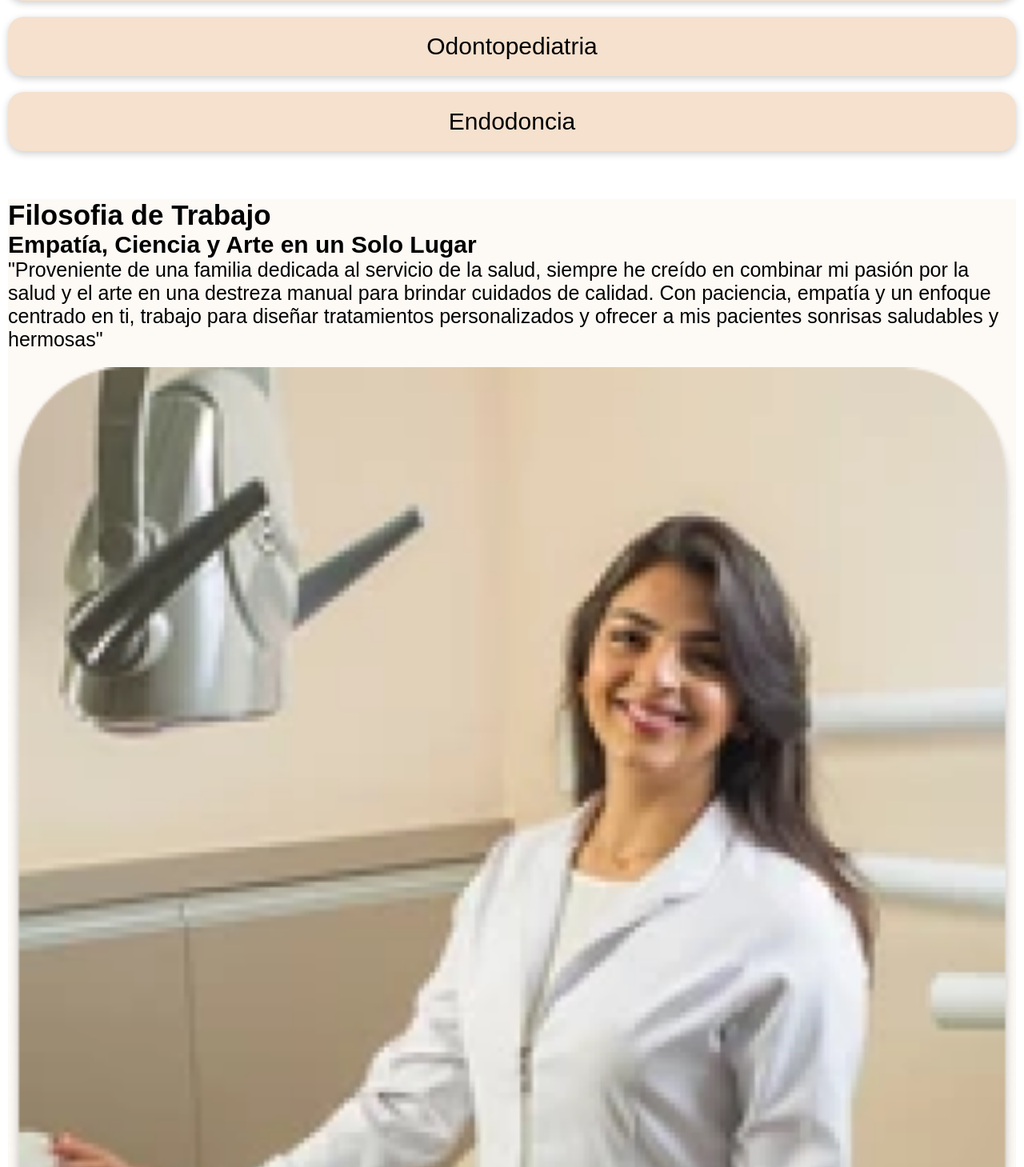
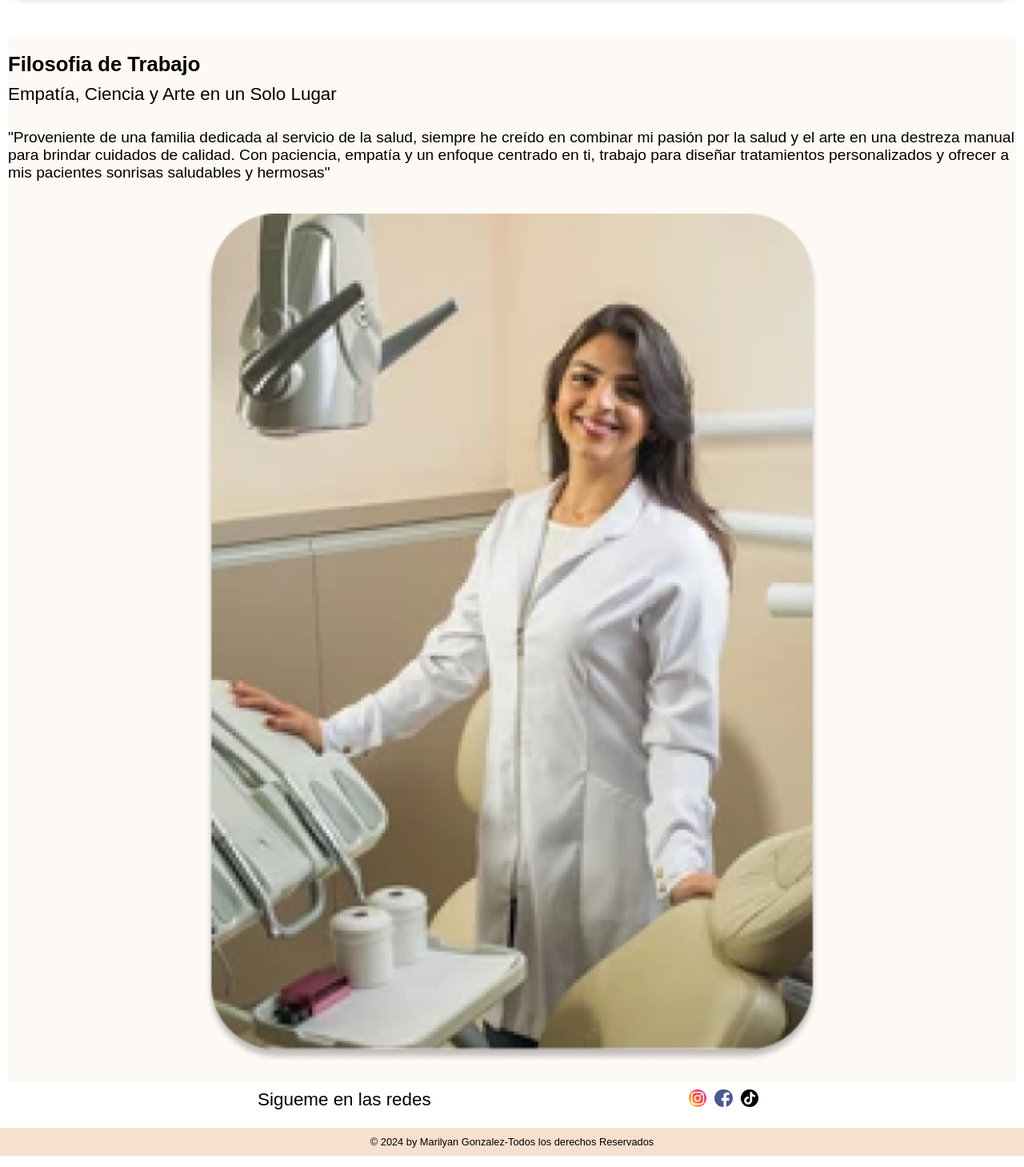
Before and after one commit to HouMengZambrano/proyectoOdontologia, a React (Vite) app in the folder odontologia_marilian_gonzalez/: page / in a window 1280 px wide. Shown: the part 1091-2550 px from the top of the page at 80% size. Built offline with nearby package versions, Linux system fonts and the light colour scheme.

Commit message:
task home 6,7,8,9

```diff
--- a/odontologia_marilian_gonzalez/src/components/FilosofiaArticle.tsx
+++ b/odontologia_marilian_gonzalez/src/components/FilosofiaArticle.tsx
@@ -5,12 +5,17 @@ import '../sytles/FilosofiaArticle.css'
 const FilosofiaArticle = () => {
   return (
     <div className='filosofiaArticle'>
+      <div className="filosofiaArticle-text-container">
         <h2>Filosofia de Trabajo</h2>
         <h3>Empatía, Ciencia y Arte en un Solo Lugar</h3>
         <p>
         "Proveniente de una familia dedicada al servicio de la salud, siempre he creído en combinar mi pasión por la salud y el arte en una destreza manual para brindar cuidados de calidad. Con paciencia, empatía y un enfoque centrado en ti, trabajo para diseñar tratamientos personalizados y ofrecer a mis pacientes sonrisas saludables y hermosas"
         </p>
+      </div>
+      <div className="filosofiaArticle-img-container">
         <img src={filosofiaImg} alt="imagen de filosofiahh"></img>
+      </div>
+
     </div>
   )
 }
--- a/odontologia_marilian_gonzalez/src/components/Footer.tsx
+++ b/odontologia_marilian_gonzalez/src/components/Footer.tsx
@@ -11,9 +11,16 @@ const Footer = () => {
         <div className='socialMedia'>
             <span>Sigueme en las redes</span>
             <span className='socialIcons'>
-            <img src={instagramLogo} alt='instagram logo'></img>
-            <img src={facebookLogo} alt='facebook logo'></img>
-            <img src={tiktokLogo}alt="tiktok logo"></img>
+            <a href="https://www.instagram.com/odmariliangonzalez/" target="_blank" rel="noopener noreferrer">
+             <img src={instagramLogo} alt='instagram logo'></img>
+            </a>
+            <a target="_self" >
+              <img src={facebookLogo} alt='facebook logo'>
+              </img>
+            </a>
+            <a target="_self">
+              <img src={tiktokLogo}alt="tiktok logo"></img>
+            </a>
             </span>
         </div>
         <div className='rights'>
--- a/odontologia_marilian_gonzalez/src/sytles/EspecialidadButton.css
+++ b/odontologia_marilian_gonzalez/src/sytles/EspecialidadButton.css
@@ -1,13 +1,13 @@
 .especialidadButton{
     background-color: #F5E1CE;
     border-radius: 20px;
-    margin-top: 20px;
+    margin-top: 10px;
+    margin-bottom: 10px;
     text-align: center;
-    font-size: 30px;
+    font-size: 1.4rem;
     text-decoration: none;
     color: black;
-    padding-top: 20px;
-    padding-bottom: 20px;
+    padding: 10px;
     cursor: pointer;
     box-shadow: 0 3px 10px rgba(0, 0, 0, 0.2);
 }
--- a/odontologia_marilian_gonzalez/src/sytles/EspecialidadesArticle.css
+++ b/odontologia_marilian_gonzalez/src/sytles/EspecialidadesArticle.css
@@ -1,11 +1,11 @@
-.especialidadesBotones{
-    display: flex;
-    flex-direction: column;
-}
-
 .especialidadesArticle{
     margin-top: 40px
 }
 .especialidadesArticle h2{
-    font-size: 35px;
+    font-size: 1.8rem;
 }
+.especialidadesBotones{
+    margin-top: 20px;
+    display: flex;
+    flex-direction: column;
+}
--- a/odontologia_marilian_gonzalez/src/sytles/FilosofiaArticle.css
+++ b/odontologia_marilian_gonzalez/src/sytles/FilosofiaArticle.css
@@ -1,21 +1,35 @@
 .filosofiaArticle{
-    margin-top: 60px;
+    margin-top: 40px;
     background-color: rgba(245, 225, 206, 0.2);
 }
 
-.filosofiaArticle h2{
-    margin: 0px;
-    font-size: 35px;
+.filosofiaArticle-text-container{
+    display: flex;
+    flex-direction: column;
+    justify-content: space-evenly;
 }
-.filosofiaArticle h3{
-    font-size: 30px;
+.filosofiaArticle-text-container h2{
+    margin-top: 20px;
+    font-weight: 600;
+    font-size: 1.6rem
 }
-.filosofiaArticle p{
-    font-size: 25px;
+.filosofiaArticle-text-container h3{
+    margin-top: 10px;
+    font-weight:500;
+    font-size: 1.4rem
+}
+.filosofiaArticle-text-container p{
+    margin-top: 30px;
+    font-size: 1.2rem;
 }
 
-.filosofiaArticle img{
-    width: 100%;
+.filosofiaArticle-img-container{
+    margin-top: 20px;
+    text-align: center;
+}
+
+.filosofiaArticle-img-container img{
+    width: 60vw;
     margin-top: 20px;
     margin-bottom: 20px;
 }
--- a/odontologia_marilian_gonzalez/src/sytles/Footer.css
+++ b/odontologia_marilian_gonzalez/src/sytles/Footer.css
@@ -5,28 +5,32 @@
 
 .socialMedia{
   display: flex;
-  font-size: 20px;
+  font-size: 1.4rem;
   justify-content: space-evenly;
   margin-bottom: 20px;
 }
 
 .socialMedia .socialIcons{
   display: flex;
+  align-items: center;
 }
-.socialMedia .socialIcons img{
-  width: 20px;
+.socialMedia .socialIcons a img{
+  width: 1.4rem;
+  height: 1.4rem;
   margin-right: 10px;
-  border-radius: 50%
+  align-items: center;
+  justify-content: center;
+  border-radius: 50%;
 }
 
 
 .rights{
+    padding: 10px 2px;
     width: 100%;
     display: flex;
     justify-content: center;
     align-items: center;
     text-align: center;
-    font-size: 12px;
+    font-size: 0.8rem;
     background-color:#F5E1CE;
-    height: 50px;
 }
```
